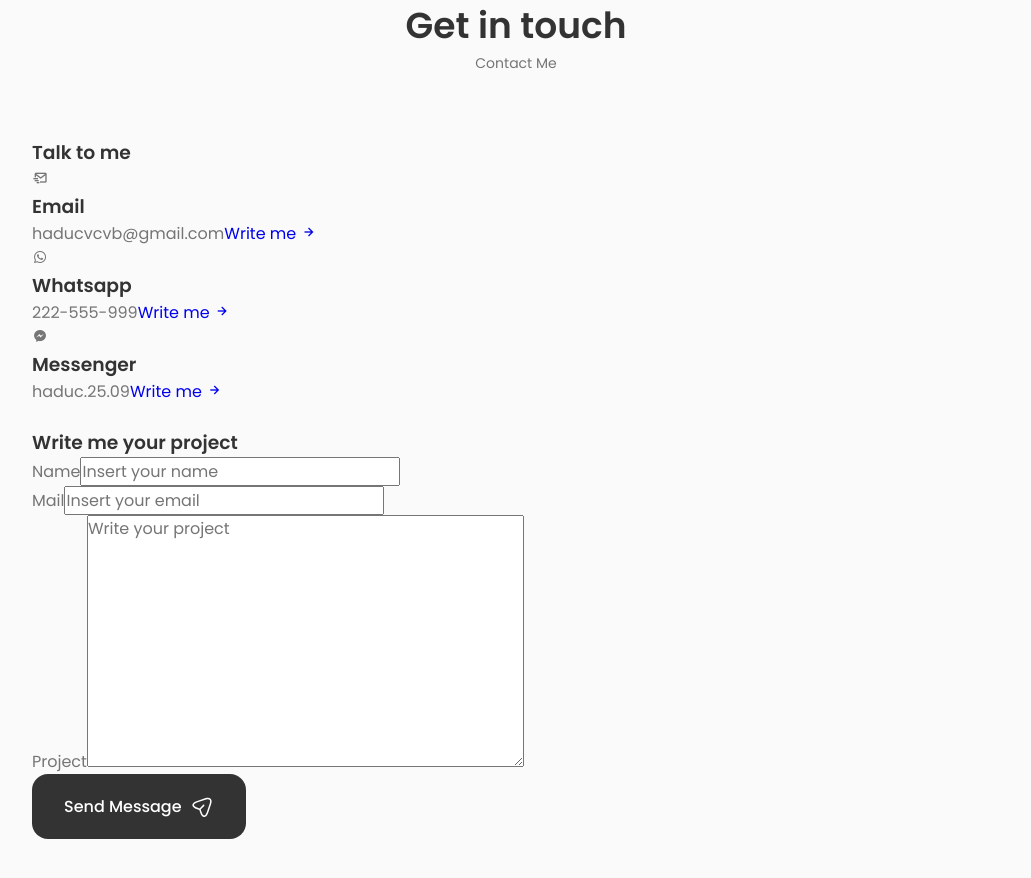
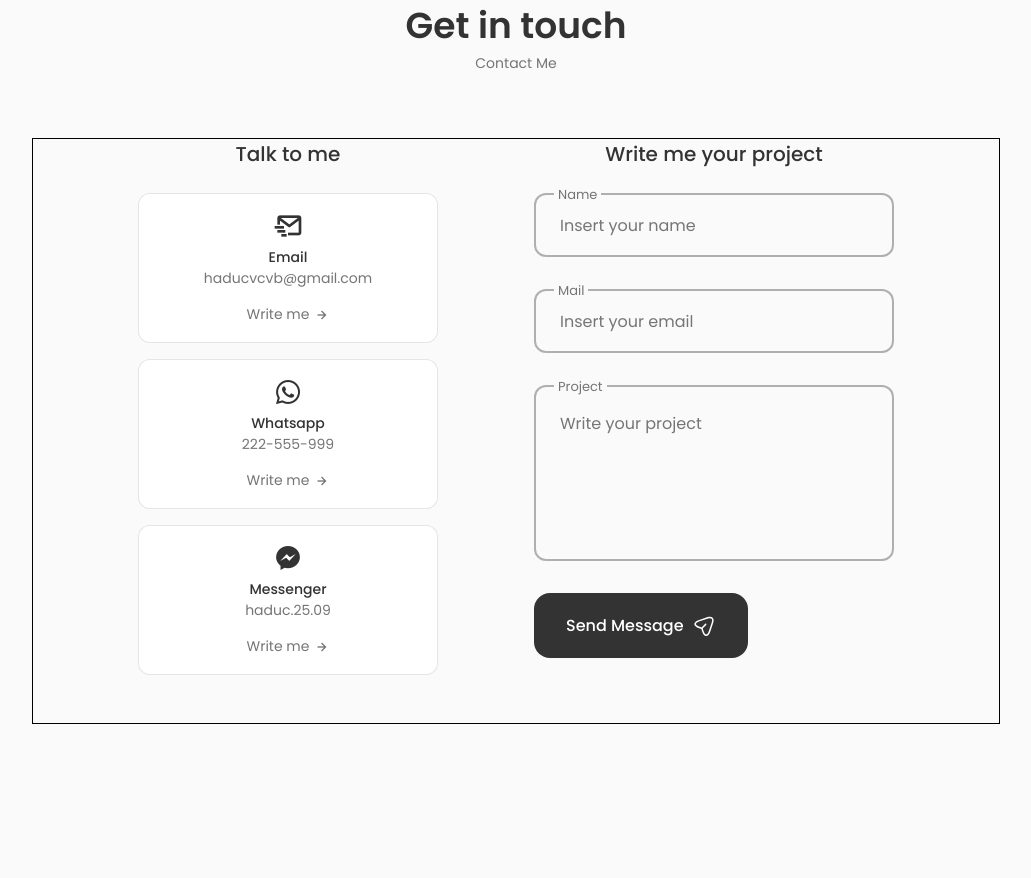
Before and after one commit to haduc25/Jupyter-Notebook, a React (Create React App) app in the folder Projects/website_about_me/Portfolio-Website/myself/: page / in a window 1280 px wide. Shown: the part 3800-4678 px from the top of the page, without its empty margins (124-1155 px from the left). Built offline with nearby package versions, Linux system fonts and the light colour scheme.

Commit message:
contact css already

```diff
--- a/Projects/website_about_me/Portfolio-Website/myself/src/components/contact/Contact.jsx
+++ b/Projects/website_about_me/Portfolio-Website/myself/src/components/contact/Contact.jsx
@@ -1,4 +1,5 @@
 import React from 'react';
+import './contact.css';
 
 const Contact = () => {
     return (
@@ -12,10 +13,10 @@
 
                     <div className="contact__info">
                         <div className="contact__card">
-                            <i className="bx bx-mail-send contact__card-i"></i>
+                            <i className="bx bx-mail-send contact__card-icon"></i>
 
                             <h3 className="contact__card-title">Email</h3>
-                            <span className="contact__card">haducvcvb@gmail.com</span>
+                            <span className="contact__card-data">haducvcvb@gmail.com</span>
 
                             <a href="mailto:haducvcvb@gmail.com.com" className="contact__button">
                                 Write me <i className="bx bx-right-arrow-alt contact__button-icon"></i>
@@ -23,10 +24,10 @@
                         </div>
 
                         <div className="contact__card">
-                            <i className="bx bxl-whatsapp contact__card-i"></i>
+                            <i className="bx bxl-whatsapp contact__card-icon"></i>
 
                             <h3 className="contact__card-title">Whatsapp</h3>
-                            <span className="contact__card">222-555-999</span>
+                            <span className="contact__card-data">222-555-999</span>
 
                             <a
                                 href="https://api.whatsapp.com/send?phone=62214408789&text=Hello, more information!"
@@ -37,10 +38,10 @@
                         </div>
 
                         <div className="contact__card">
-                            <i className="bx bxl-messenger contact__card-i"></i>
+                            <i className="bx bxl-messenger contact__card-icon"></i>
 
                             <h3 className="contact__card-title">Messenger</h3>
-                            <span className="contact__card">haduc.25.09</span>
+                            <span className="contact__card-data">haduc.25.09</span>
 
                             <a href="https://m.me/haduc.25.09" className="contact__button">
                                 Write me <i className="bx bx-right-arrow-alt contact__button-icon"></i>
@@ -77,7 +78,7 @@
                             />
                         </div>
 
-                        <div className="contact__form-div">
+                        <div className="contact__form-div contact__form-area">
                             <label htmlFor="" className="contact__form-tag">
                                 Project
                             </label>
--- /dev/null
+++ b/Projects/website_about_me/Portfolio-Website/myself/src/components/contact/contact.css
@@ -0,0 +1,110 @@
+.contact__container {
+    border: 1px solid #000;
+    grid-template-columns: repeat(2, max-content);
+    justify-content: center;
+    column-gap: 6rem;
+    padding-bottom: 3rem;
+}
+
+.contact__title {
+    text-align: center;
+    font-size: var(--h3-font-size);
+    font-weight: var(--font-medium);
+    margin-bottom: var(--mb-1-5);
+}
+
+.contact__info {
+    display: grid;
+    row-gap: 1rem;
+    grid-template-columns: 300px;
+    /* border: 1px solid #000; */
+}
+
+.contact__card {
+    background-color: var(--container-color);
+    border: 1px solid rgba(0, 0, 0, 0.1);
+    padding: 1rem;
+    border-radius: 0.75rem;
+    text-align: center;
+}
+
+.contact__card-icon {
+    font-size: 2rem;
+    color: var(--title-color);
+    margin-bottom: var(--mb-0-25);
+}
+
+.contact__card-title,
+.contact__card-data {
+    font-size: var(--small-font-size);
+}
+
+.contact__card-title {
+    font-weight: var(--font-medium);
+}
+
+.contact__card-data {
+    display: block;
+    margin-bottom: var(--mb-0-75);
+}
+
+.contact__button {
+    color: var(--text-color);
+    font-size: var(--small-font-size);
+    display: inline-flex;
+    align-items: center;
+    justify-content: center;
+    column-gap: 0.25rem;
+}
+
+.contact__button-icon {
+    font-size: 1rem;
+    transition: 0.3s;
+}
+
+.contact__button:hover .contact__button-icon {
+    transform: translate(0.25rem);
+}
+
+.contact__form {
+    width: 360px;
+}
+
+.contact__form-div {
+    position: relative;
+    margin-bottom: var(--mb-2);
+    height: 4rem;
+}
+
+.contact__form-input {
+    position: absolute;
+    top: 0;
+    left: 0;
+    width: 100%;
+    height: 100%;
+    border: 2px solid rgba(0, 0, 0, 0.3);
+    background: none;
+    outline: none;
+    color: var(--text-color);
+    border-radius: 0.75rem;
+    padding: 1.5rem;
+    z-index: 1;
+}
+
+.contact__form-tag {
+    position: absolute;
+    top: -0.75rem;
+    left: 1.25rem;
+    font-size: var(--smaller-font-size);
+    padding: 0.25rem;
+    background-color: var(--body-color);
+    z-index: 10;
+}
+
+.contact__form-area {
+    height: 11rem;
+}
+
+.contact__form-area textarea {
+    resize: none;
+}
```
